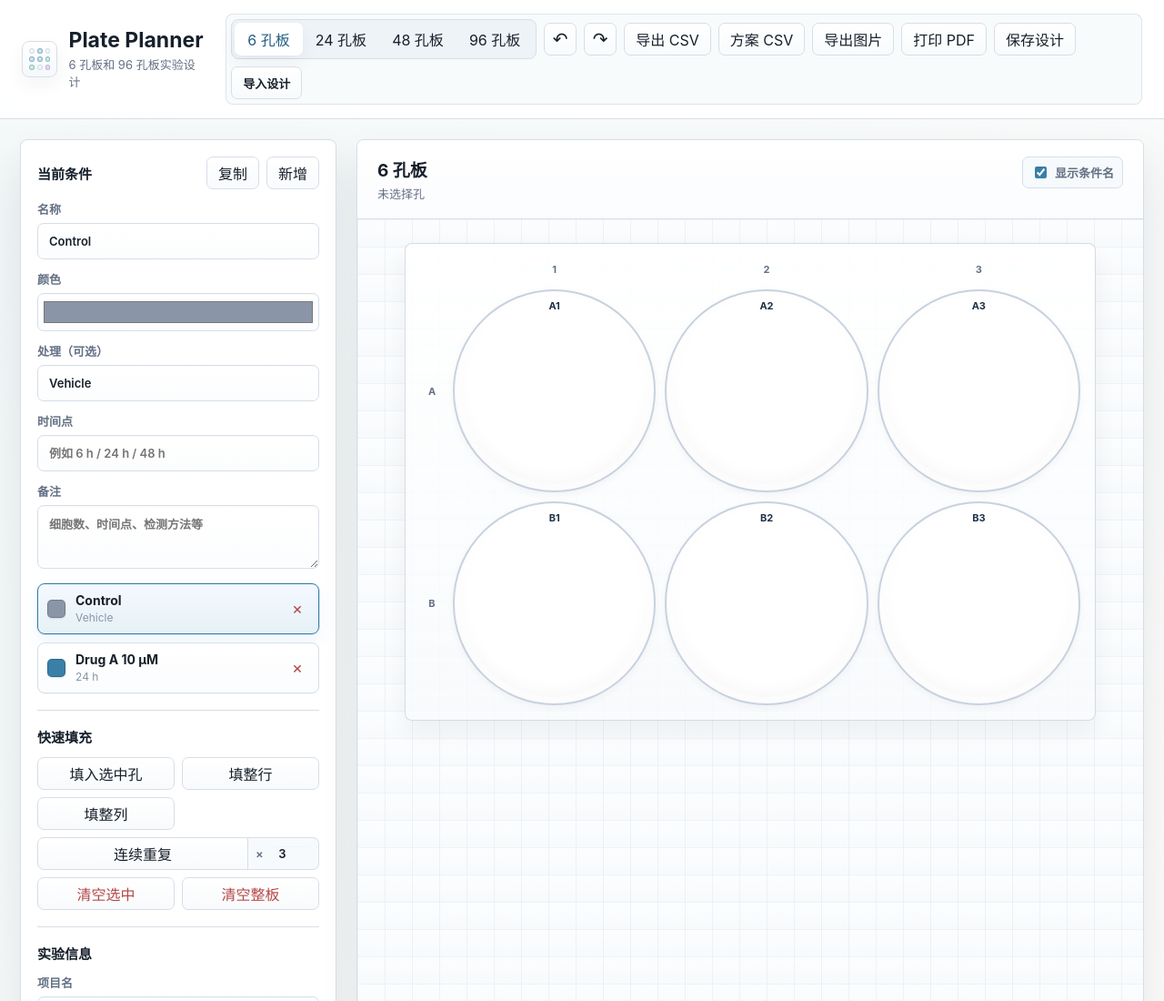
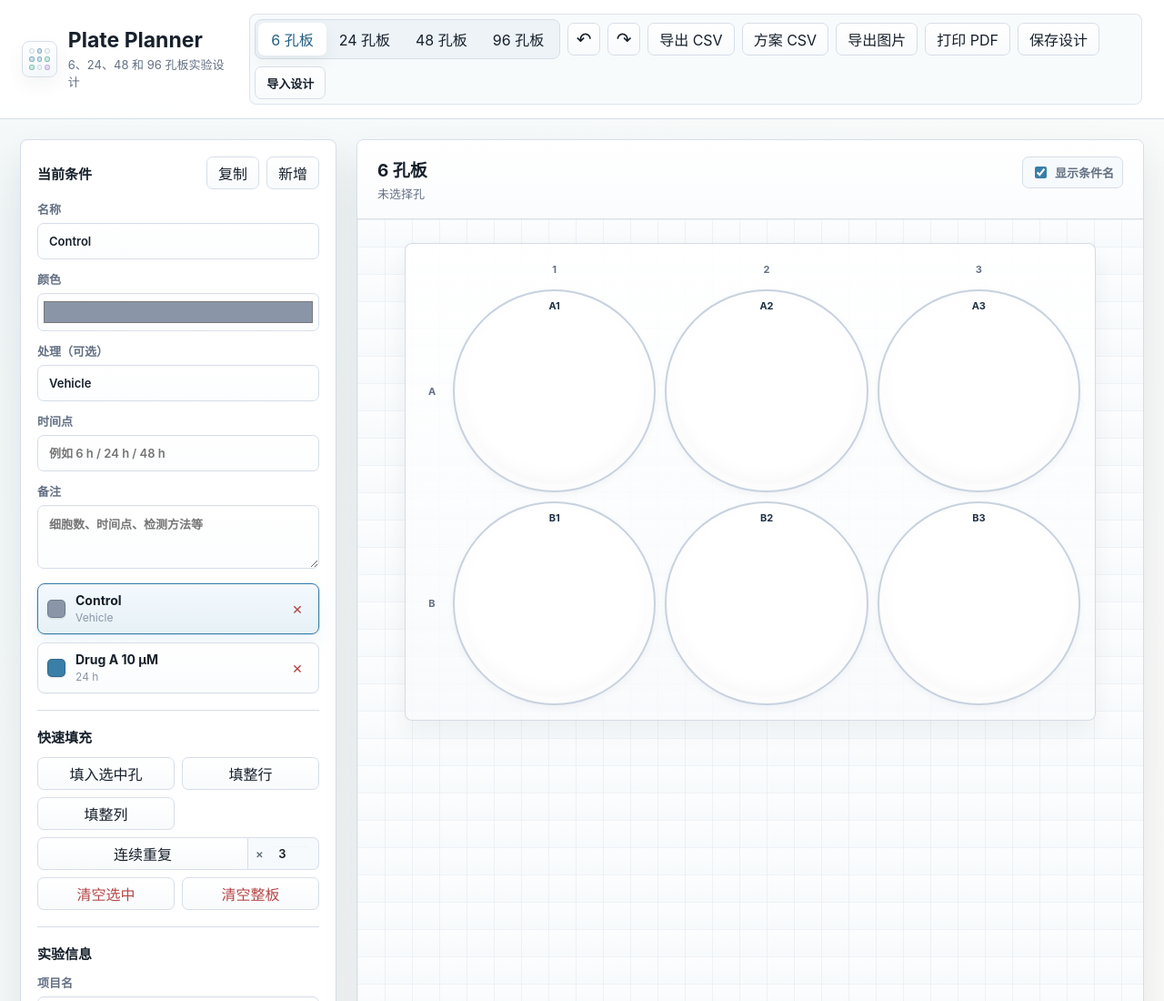
Before and after one commit to AAAAAneko/plate-planner, a plain HTML site: page index.html in a window 1280 px wide. Shown: the top 1100 px of the page at 91% size. Drawn offline with Linux system fonts and the light colour scheme.

Commit message:
Update index.html
Fixed website description

```diff
--- a/index.html
+++ b/index.html
@@ -23,7 +23,7 @@
           </span>
           <div>
             <h1>Plate Planner</h1>
-            <p>6 孔板和 96 孔板实验设计</p>
+            <p>6、24、48 和 96 孔板实验设计</p>
           </div>
         </div>
 
```
